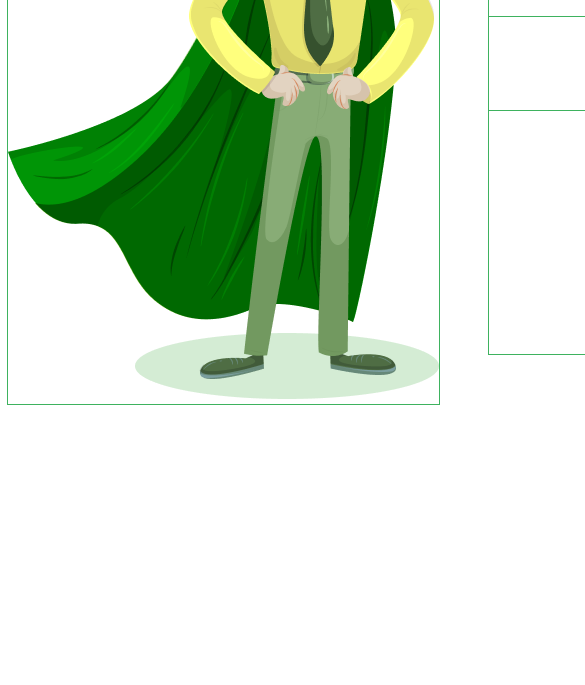
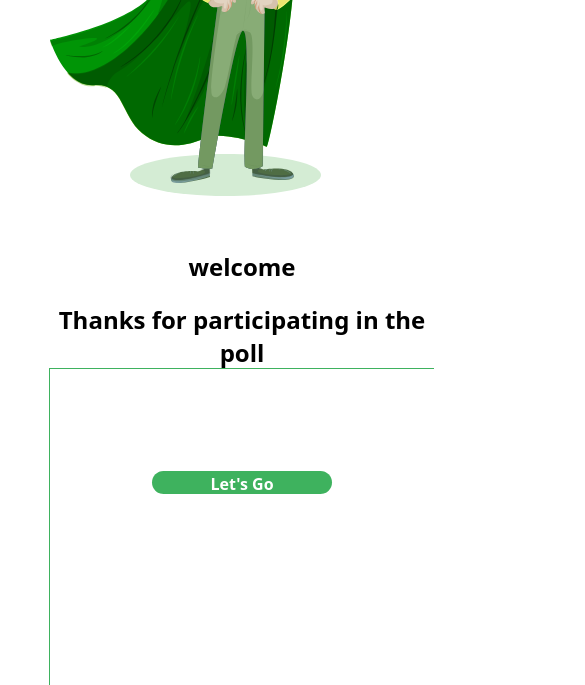
Before and after one commit to Reinaldo1209/1st-challenge-scholarship-program-aws-react, a plain HTML site: page index.html in a window 390 px wide. Shown: the part 270-955 px from the top of the page, 585 px wide, since content can reach past the window. Before the commit the page ends 844 px from the top, so only its background shows below. Drawn offline with Linux system fonts and the light colour scheme.

Commit message:
Sétimo commit: responsividade em andamento

```diff
--- a/index.html
+++ b/index.html
@@ -8,9 +8,12 @@
     <link rel="stylesheet" href="style.css">
 </head>
 <body>
-    <div class="container">
-        <section class="fig">
-            <img src="zero.png" alt="" class="img1">
+    <main>
+        <section class="img">
+            <picture>
+                <source media="(max-width: 800px)" srcset="zeropq.svg">
+                <img src="zero.svg" alt="" class="img1">
+            </picture>
         </section>
         <section class="main">
             <div>
@@ -25,6 +28,6 @@
                 </table>
             </div>
         </section>
-    </div>
+    </main>
 </body>
 </html>
--- a/style.css
+++ b/style.css
@@ -1,20 +1,24 @@
-body{
-    background-color: #fff;
+*{
+    padding: 0;
+    margin: 0;
+    box-sizing: border-box;
     font-family: system-ui, -apple-system, BlinkMacSystemFont, 'Segoe UI', Roboto, Oxygen, Ubuntu, Cantarell, 'Open Sans', 'Helvetica Neue', sans-serif;
 }
 
-.container{
+body{
+    background-color: #fff;
+}
+
+main{
     display: flex;
+    flex-wrap: wrap;
+    margin: auto;
+    padding: 50px;
+    width: 100%;
 }
 
 .main{
-    display: inline-block;
-    max-width: 600px;
-    margin: 50px;
-}
-
-.fig{
-    display: inline-block;
+    padding-top: 10%;
 }
 
 a{
@@ -33,13 +37,14 @@ a{
     height: 23px;
 }
 
-section{
-    outline: solid #3EB25E 1px;
-}
+
 
 .position{
-    padding: 10px 20px 50px 100px;
+    padding: 100px 100px 50px 100px;
     outline: solid #3EB25E 1px;
+    margin: auto;
+    max-height: 500px;
+    height: 100%;
 }
 
 a:hover{
@@ -54,6 +59,14 @@ h1,h2{
 
 h1{
     text-transform: lowercase;
-    font-size: 100px;
     margin-block: 20px;
 }
+
+img{
+    width: 100%;
+}
+
+source{
+    width: 280px;
+    height: 460px;
+}
--- a/style2.css
+++ b/style2.css
@@ -1,9 +1,26 @@
-body{
-    display: flex;
-    background-color: #FFFF;
+*{
+    padding: 0;
+    margin: 0;
+    box-sizing: border-box;
     font-family: system-ui, -apple-system, BlinkMacSystemFont, 'Segoe UI', Roboto, Oxygen, Ubuntu, Cantarell, 'Open Sans', 'Helvetica Neue', sans-serif;
 }
 
+body{
+    background-color: #fff;
+}
+
+main{
+    display: flex;
+    flex-wrap: wrap;
+    margin: auto;
+    padding: 50px;
+    width: 100%;
+}
+
+
+p{
+    max-width: 450px;
+}
 
 a{
     background: #3EB25E;
--- a/style3.css
+++ b/style3.css
@@ -1,11 +1,27 @@
-body{
-    display: flex;
-    background-color: #fff;
+*{
+    padding: 0;
+    margin: 0;
+    box-sizing: border-box;
     font-family: system-ui, -apple-system, BlinkMacSystemFont, 'Segoe UI', Roboto, Oxygen, Ubuntu, Cantarell, 'Open Sans', 'Helvetica Neue', sans-serif;
 }
-section{
-    display: inline;
+
+body{
+    background-color: #fff;
 }
+
+main{
+    display: flex;
+    flex-wrap: wrap;
+    margin: auto;
+    padding: 50px;
+    width: 100%;
+}
+
+.inputs{
+    outline: solid #3EB25E 2px;
+    max-width: 450px;
+}
+
 a{
     background: #3EB25E;
     border-radius: 35px;
--- a/style4.css
+++ b/style4.css
@@ -1,9 +1,25 @@
-body{
-    display: flex;
-    background-color: #fff;
+*{
+    padding: 0;
+    margin: 0;
+    box-sizing: border-box;
     font-family: system-ui, -apple-system, BlinkMacSystemFont, 'Segoe UI', Roboto, Oxygen, Ubuntu, Cantarell, 'Open Sans', 'Helvetica Neue', sans-serif;
 }
 
+body{
+    background-color: #fff;
+}
+
+main{
+    display: flex;
+    flex-wrap: wrap;
+    margin: auto;
+    padding: 50px;
+    width: 100%;
+}
+.inputs{
+    outline: solid #3EB25E 2px;
+    max-width: 450px;
+}
 a{
     background: #3EB25E;
     border-radius: 35px;
--- a/style5.css
+++ b/style5.css
@@ -1,7 +1,24 @@
+*{
+    padding: 0;
+    margin: 0;
+    box-sizing: border-box;
+    font-family: system-ui, -apple-system, BlinkMacSystemFont, 'Segoe UI', Roboto, Oxygen, Ubuntu, Cantarell, 'Open Sans', 'Helvetica Neue', sans-serif;
+}
+
 body{
+    background-color: #fff;
+}
+
+main{
     display: flex;
-    background-color: #fff;
-    font-family: system-ui, -apple-system, BlinkMacSystemFont, 'Segoe UI', Roboto, Oxygen, Ubuntu, Cantarell, 'Open Sans', 'Helvetica Neue', sans-serif;
+    flex-wrap: wrap;
+    margin: auto;
+    padding: 50px;
+    width: 100%;
+}
+.inputs{
+    outline: solid #3EB25E 2px;
+    max-width: 450px;
 }
 
 a{
--- a/style6.css
+++ b/style6.css
@@ -1,7 +1,24 @@
+*{
+    padding: 0;
+    margin: 0;
+    box-sizing: border-box;
+    font-family: system-ui, -apple-system, BlinkMacSystemFont, 'Segoe UI', Roboto, Oxygen, Ubuntu, Cantarell, 'Open Sans', 'Helvetica Neue', sans-serif;
+}
+
 body{
+    background-color: #fff;
+}
+
+main{
     display: flex;
-    background-color: #fff;
-    font-family: system-ui, -apple-system, BlinkMacSystemFont, 'Segoe UI', Roboto, Oxygen, Ubuntu, Cantarell, 'Open Sans', 'Helvetica Neue', sans-serif;
+    flex-wrap: wrap;
+    margin: auto;
+    padding: 50px;
+    width: 100%;
+}
+.inputs{
+    outline: solid #3EB25E 2px;
+    max-width: 450px;
 }
 
 a{
```
Also changed, not shown: index2.html (+6 -2 lines), index3.html (+6 -3 lines), index4.html (+10 -5 lines), index5.html (+5 -0 lines), index6.html (+13 -4 lines), zero.png (deleted), zero.svg (added), zeropq.svg (added).
